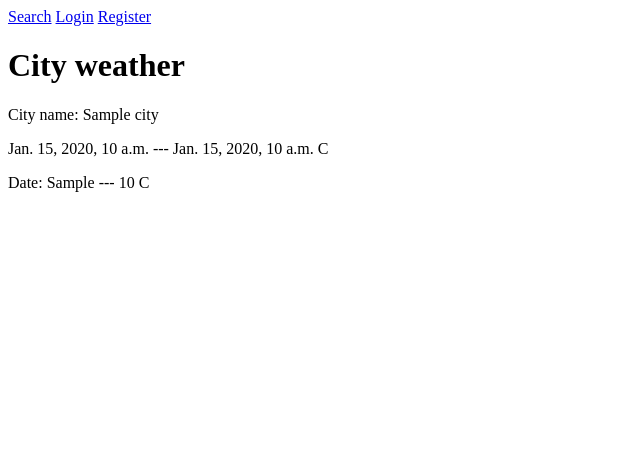
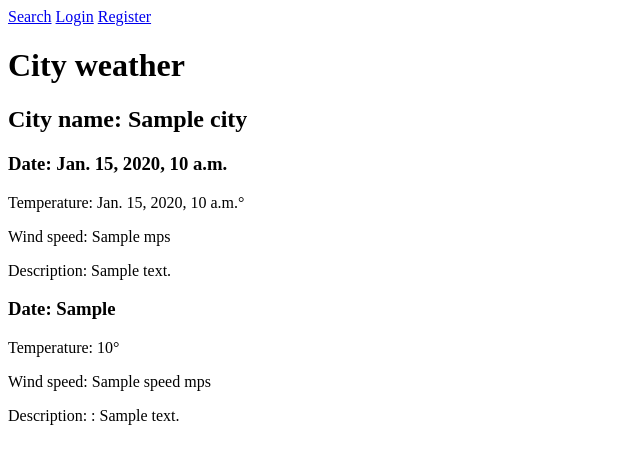
Before and after one commit to denyadenya77/weather_site, a Django app: template templates/city_weater_class_based.html in a window 1280 px wide. Shown: the top 464 px of the page, without its empty margins (0-640 px from the left). Run offline with Django 3.2, Linux system fonts and the light colour scheme; the template is opened without the code that fills it: most values are stand-ins (such as "Sample title", 1, 10 or a date in 2020).

Commit message:
28.01.20-1

```diff
--- a/templates/city_weater_class_based.html
+++ b/templates/city_weater_class_based.html
@@ -3,15 +3,18 @@
 {% block content %}
     {% if not error %}
         <h1>City weather</h1>
-        <p>City name: {{ city }}</p>
+        <h2>City name: {{ city }}</h2>
 
-
-        <p>{{ today_day }} --- {{ today_temp }} C</p>
-
+        <h3>Date: {{ today_day }}</h3>
+        <p>Temperature: {{ today_temp }}°</p>
+        <p>Wind speed: {{ current_wind }} mps</p>
+        <p>Description: {{ current_description }}</p>
 
         {% for day in weather_ready %}
-            <p>Date: {{ day.dt_txt }} --- {{ day.main.temp }} C</p>
-            <p></p>
+            <h3>Date: {{ day.dt_txt }}</h3>
+            <p>Temperature: {{ day.main.temp }}°</p>
+            <p>Wind speed: {{ day.wind.speed }} mps</p>
+            <p>Description: : {{ day.weather.0.description }}</p>
         {% endfor %}
 
         {% if user.is_authenticated %}
--- a/templates/user_cities_view.html
+++ b/templates/user_cities_view.html
@@ -6,11 +6,9 @@
           <h2>
               <a href="{% url 'city_weather_class_based' city.name %}"> {{ city.name }} </a>
           </h2>
-          <p>Temperature: {{ city.temp }}</p>
-              <p>Wind speed: {{ city.wind }}</p>
+          <p>Temperature: {{ city.temp }}°</p>
+              <p>Wind speed: {{ city.wind }} mps</p>
               <p>Description: {{ city.description }}</p>
-              <p>Sunrise: {{ city.sunrise }}</p>
-              <p>Sunset: {{ city.sunset }}</p>
           <p></p>
         </div>
     {% endfor %}
```
Also changed, not shown: weather/get_weather.py (+5 -3 lines).
